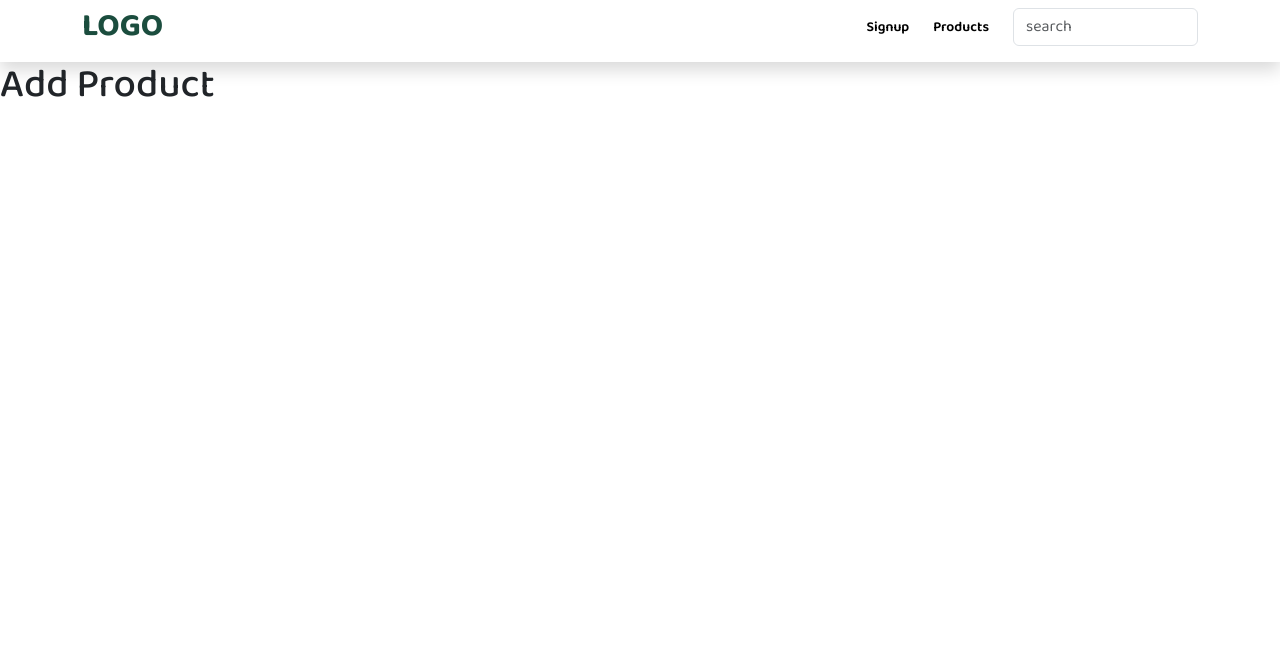
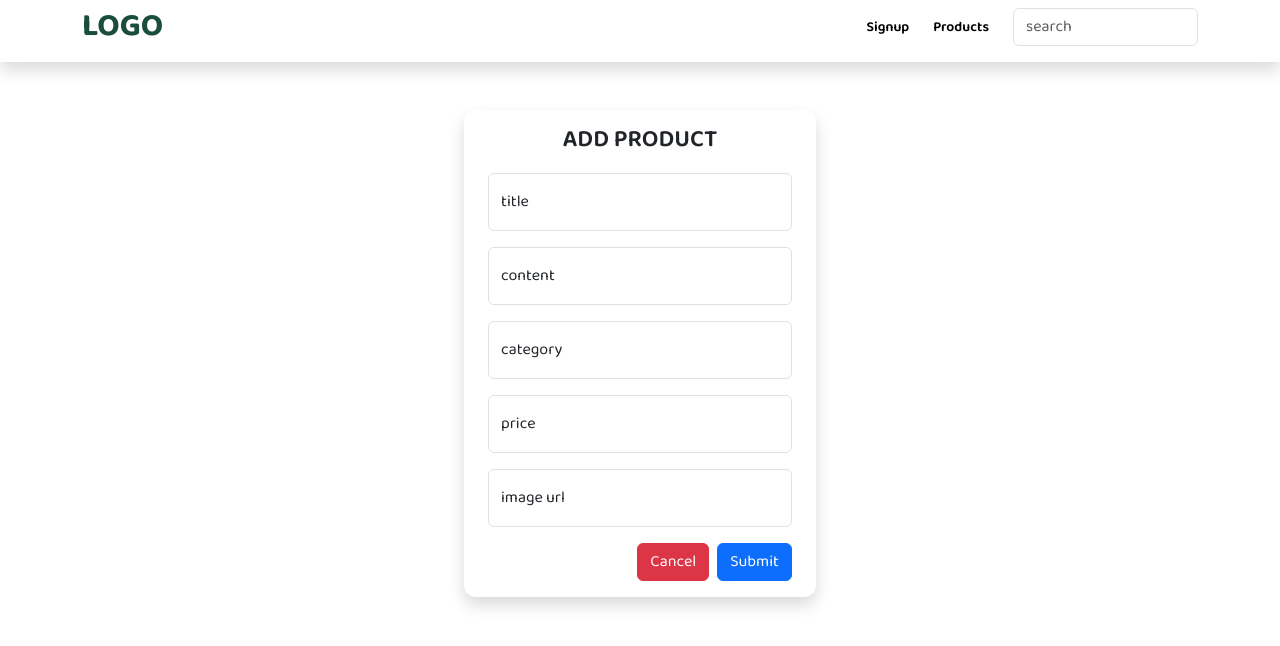
Before and after one commit to raman-kushwaha/e-Shoping-cart, a React (Vite) app in the folder frontend/: page /add-product in a window 1280 px wide. Shown: the top 646 px of the page. Built offline with nearby package versions, Linux system fonts and the light colour scheme.

Commit message:
add Product functionality

```diff
--- a/frontend/src/Components/AddProduct.jsx
+++ b/frontend/src/Components/AddProduct.jsx
@@ -1,5 +1,132 @@
+import styles from "./AddProduct.module.css";
+import { useRef } from "react";
+import { useDispatch } from "react-redux";
+import { addProduct } from "../store/features/e-ShopingCartSlice";
+import axios from "axios";
+import { useNavigate } from "react-router-dom";
+
 const AddProduct = () => {
-  return <h1>Add Product</h1>;
+  const productTitle = useRef();
+  const productDescription = useRef();
+  const productCategory = useRef();
+  const productPrice = useRef();
+  const productImageURL = useRef();
+
+  const navigation = useNavigate();
+
+  const dispatch = useDispatch();
+
+  const handleAddProduct = (event) => {
+    event.preventDefault();
+
+    const title = productTitle.current.value;
+    const description = productDescription.current.value;
+    const category = productCategory.current.value;
+    const price = Number(productPrice.current.value);
+    const imgUrl = productImageURL.current.value;
+
+    axios
+      .post("/api/products/add-product", {
+        title,
+        description,
+        category,
+        price,
+        imgUrl,
+        rating: {
+          rate: Math.round(Math.random() * 4),
+          count: Math.round(Math.random() * 500),
+        },
+      })
+      .then((res) => {
+        dispatch(addProduct(res.data));
+        navigation("/");
+      });
+  };
+
+  return (
+    <div className="container-fluid">
+      <div className="container">
+        <div className="row justify-content-center my-5">
+          <div className="col-md-5 d-flex justify-content-center">
+            <form
+              action="#"
+              className={`shadow px-4 py-3  ${styles.form}`}
+              onSubmit={handleAddProduct}
+            >
+              <h1 className={`${styles.heading}`} id="heading">
+                ADD PRODUCT
+              </h1>
+              <div className="form-floating mb-3">
+                <input
+                  ref={productTitle}
+                  type="text"
+                  id="title"
+                  className="form-control"
+                  placeholder="Mens Casual Premium Slim Fit T-Shirts"
+                />
+                <label htmlFor="title">title</label>
+              </div>
+              <div className="form-floating mb-3">
+                <input
+                  ref={productDescription}
+                  type="text"
+                  id="description"
+                  className="form-control"
+                  placeholder="Mens Casual Premium Slim Fit T-Shirts"
+                />
+                <label htmlFor="description">content</label>
+              </div>
+              <div className="form-floating mb-3">
+                <input
+                  ref={productCategory}
+                  type="text"
+                  id="category"
+                  className="form-control"
+                  placeholder="men's clothing , jewelery..."
+                />
+                <label htmlFor="category">category</label>
+              </div>
+              <div className="form-floating mb-3">
+                <input
+                  ref={productPrice}
+                  type="text"
+                  id="price"
+                  className="form-control"
+                  placeholder="men's clothing , jewelery..."
+                />
+                <label htmlFor="price">price</label>
+              </div>
+              <div className="form-floating mb-3">
+                <input
+                  ref={productImageURL}
+                  type="text"
+                  id="image"
+                  className="form-control"
+                  placeholder="men's clothing , jewelery..."
+                />
+                <label htmlFor="image">image url</label>
+              </div>
+              <div className="d-flex justify-content-end gap-2">
+                <button type="reset" className="btn btn-danger">
+                  Cancel
+                </button>
+                <button className="btn btn-primary">Submit</button>
+              </div>
+            </form>
+          </div>
+        </div>
+      </div>
+    </div>
+  );
 };
 
 export default AddProduct;
+
+// {
+//   "id": 0,                           -->    //getting from database
+//   "title": "string",                 -->    //getting from user
+//   "price": 0.1,                      -->    //getting from user
+//   "description": "string",           -->    //getting from user
+//   "category": "string",              -->    //getting from user
+//   "image": "http://example.com"      -->    //getting from user
+//   }
--- /dev/null
+++ b/frontend/src/Components/AddProduct.module.css
@@ -0,0 +1,14 @@
+.form {
+  width: 22rem;
+}
+
+.heading {
+  font-size: 24px;
+  text-align: center;
+  font-weight: 600;
+  margin-bottom: 18px;
+}
+
+.form {
+  border-radius: 12px;
+}
--- a/frontend/src/Components/Header.module.css
+++ b/frontend/src/Components/Header.module.css
@@ -83,6 +83,15 @@
   cursor: pointer;
 }
 
+.firstList li:hover {
+  border-bottom: 1px solid rgba(190, 190, 190, 0.678);
+}
+
+.firstList li:nth-of-type(4),
+.firstList li:nth-of-type(5) {
+  border: none;
+}
+
 .firstList li a {
   color: black;
   text-decoration: none;
@@ -91,6 +100,10 @@
 
 .profileIcon {
   font-size: 1.5rem;
+}
+
+.profileIcon:hover {
+  color: rgba(107, 158, 107, 0.603);
 }
 
 .sideIcon {
--- a/frontend/src/Components/Item.jsx
+++ b/frontend/src/Components/Item.jsx
@@ -2,20 +2,18 @@ import styles from "./Item.module.css";
 import { FaCartPlus } from "react-icons/fa6";
 
 const Item = ({ item }) => {
-  console.log(item);
-
   return (
-    <div class={`${styles.card}`}>
+    <div className={`${styles.card}`}>
       <img
         style={{ height: "14rem" }}
         src={item.image}
-        class={`card-img-top ${styles.card_img}`}
+        className={`card-img-top ${styles.card_img}`}
         alt="image"
       />
-      <div class="card-body">
-        <h5 class={`card-title ${styles.title}`}>{item.title}</h5>
+      <div className="card-body">
+        <h5 className={`card-title ${styles.title}`}>{item.title}</h5>
         <p
-          class={`card-text ${styles.description}`}
+          className={`card-text ${styles.description}`}
           style={{ overflow: "hidden" }}
         >
           {`${item.description}`.slice(0, 80)}
--- a/frontend/src/Components/Login.jsx
+++ b/frontend/src/Components/Login.jsx
@@ -41,7 +41,7 @@ const Login = () => {
           <div className="col-6 mx-auto my-5">
             <form
               onSubmit={handleOnSubmitForm}
-              action="/submit"
+              // action="/submit"
               method="post"
               className={`${styles.form} shadow-lg p-5 mx-auto`}
             >
--- a/frontend/src/Components/PrivateComponent_1.jsx
+++ b/frontend/src/Components/PrivateComponent_1.jsx
@@ -16,7 +16,7 @@ function PrivateComponent_1({ CgProfile, styles, handleProfile }) {
         <input type="text" className="form-control" placeholder="search" />
       </li>
       <li>
-        <Link to="/" className={styles.profile} onClick={handleProfile}>
+        <Link to="#" className={styles.profile} onClick={handleProfile}>
           <CgProfile className={`${styles.profileIcon}`} />
           Profile
         </Link>
--- a/frontend/src/store/features/e-ShopingCartSlice.js
+++ b/frontend/src/store/features/e-ShopingCartSlice.js
@@ -12,8 +12,18 @@ const cartSlice = createSlice({
     products: (state, action) => {
       state.productList = [...action.payload];
     },
-    addProducts: (state, action) => {
-      console.log("Add Product");
+    addProduct: (state, action) => {
+      state.productList = [action.payload];
+
+      //fakeStore Server, which is not actually store in the database
+      axios
+        .post("https://fakestoreapi.com/products", {
+          ...action.payload,
+          id: `${Date.now()}`,
+        })
+        .then((res) => {});
+
+      console.log(state.productList);
     },
     signup: (state, action) => {
       axios.post("/form/signup", action.payload);
@@ -26,5 +36,5 @@ const cartSlice = createSlice({
   },
 });
 
-export const { products, signup, login } = cartSlice.actions;
+export const { products, addProduct, signup, login } = cartSlice.actions;
 export default cartSlice.reducer;
--- a/frontend/vite.config.js
+++ b/frontend/vite.config.js
@@ -6,6 +6,7 @@ export default defineConfig({
   server: {
     proxy: {
       "/form": "http://localhost:8004",
+      "/api/products": "http://localhost:8004",
     },
   },
   plugins: [react()],
```
Also changed, not shown: frontend/src/Components/UpdateProduct.jsx (+9 -0 lines), 1 other file (tests, documents, lock files or other folders).
